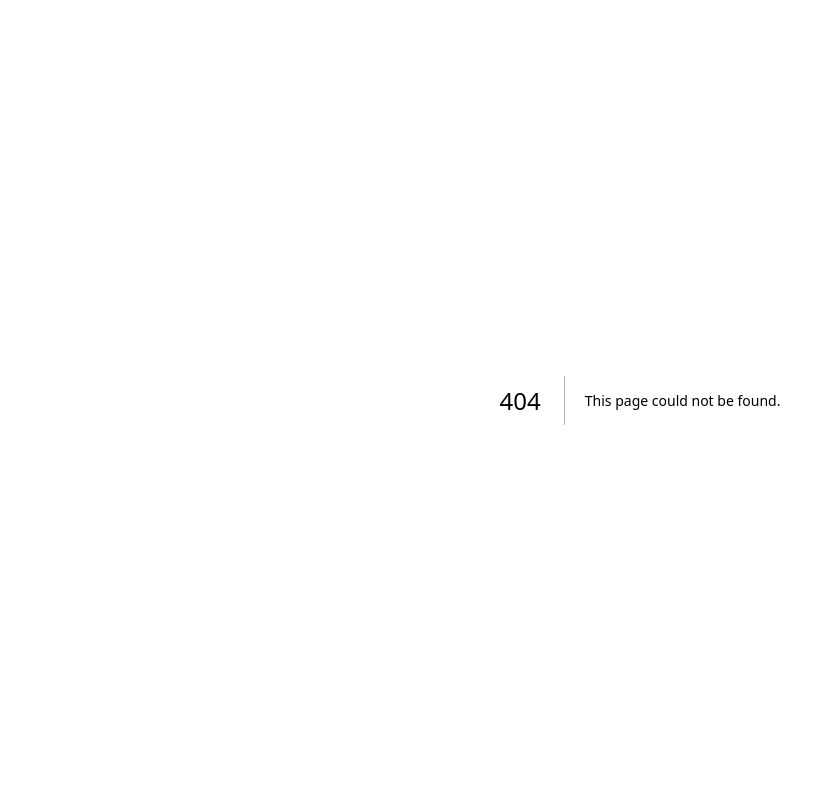
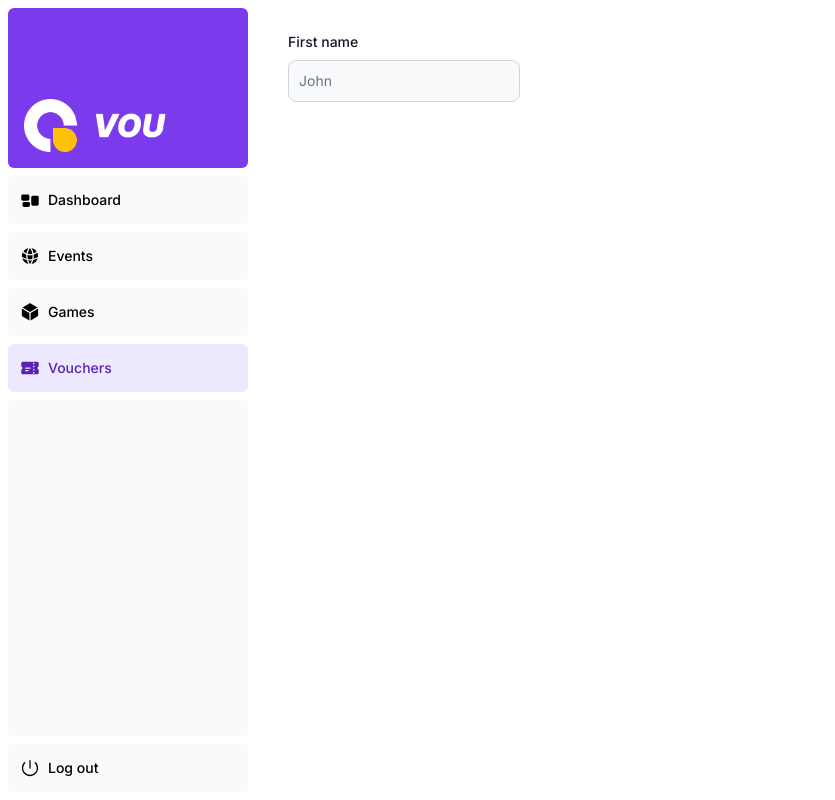
Before and after one commit to saltypickle2209/VOU-Admin-Brand-Client, a Next.js app in the folder brand-client/: page /vouchers in a window 1280 px wide. Before the commit this address had no page. Shown: the whole page, without its empty margins (0-835 px from the left). Built offline with nearby package versions, Linux system fonts and the light colour scheme.

Commit message:
init vouchers page

```diff
--- /dev/null
+++ b/brand-client/app/(dashboard)/vouchers/page.tsx
@@ -0,0 +1,12 @@
+import React from 'react'
+
+export default function page() {
+  return (
+    <div className=' flex'>
+      <div>
+        <label htmlFor="first_name" className="block mb-2 text-sm font-medium text-gray-900 dark:text-white">First name</label>
+        <input type="text" id="first_name" className="bg-gray-50 border border-gray-300 text-gray-900 text-sm rounded-lg focus:ring-blue-500 focus:border-blue-500 block w-full p-2.5 dark:bg-gray-700 dark:border-gray-600 dark:placeholder-gray-400 dark:text-white dark:focus:ring-blue-500 dark:focus:border-blue-500" placeholder="John" required />
+      </div>
+    </div>
+  )
+}
```
Also changed, not shown: 1 other file (tests, documents, lock files or other folders).
